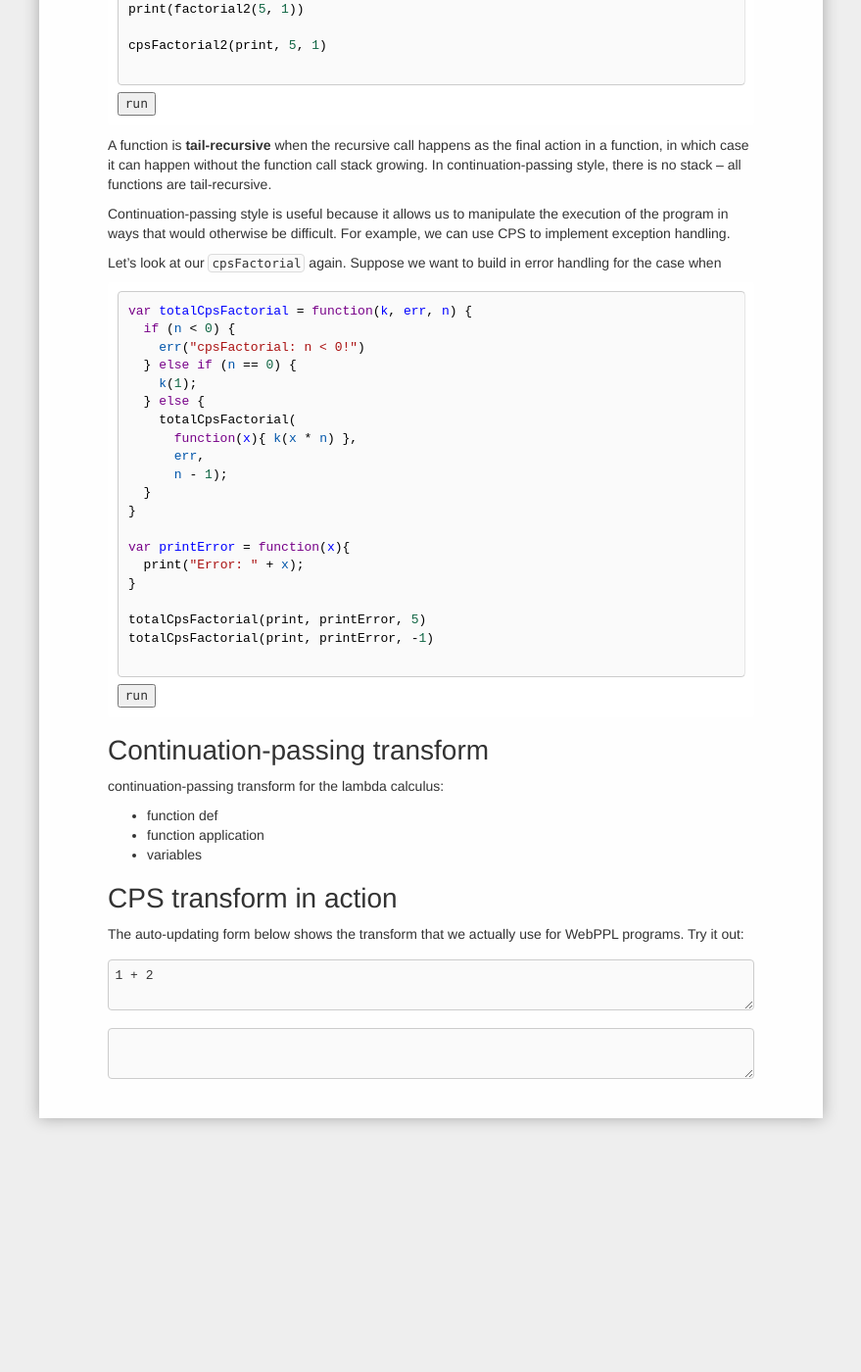
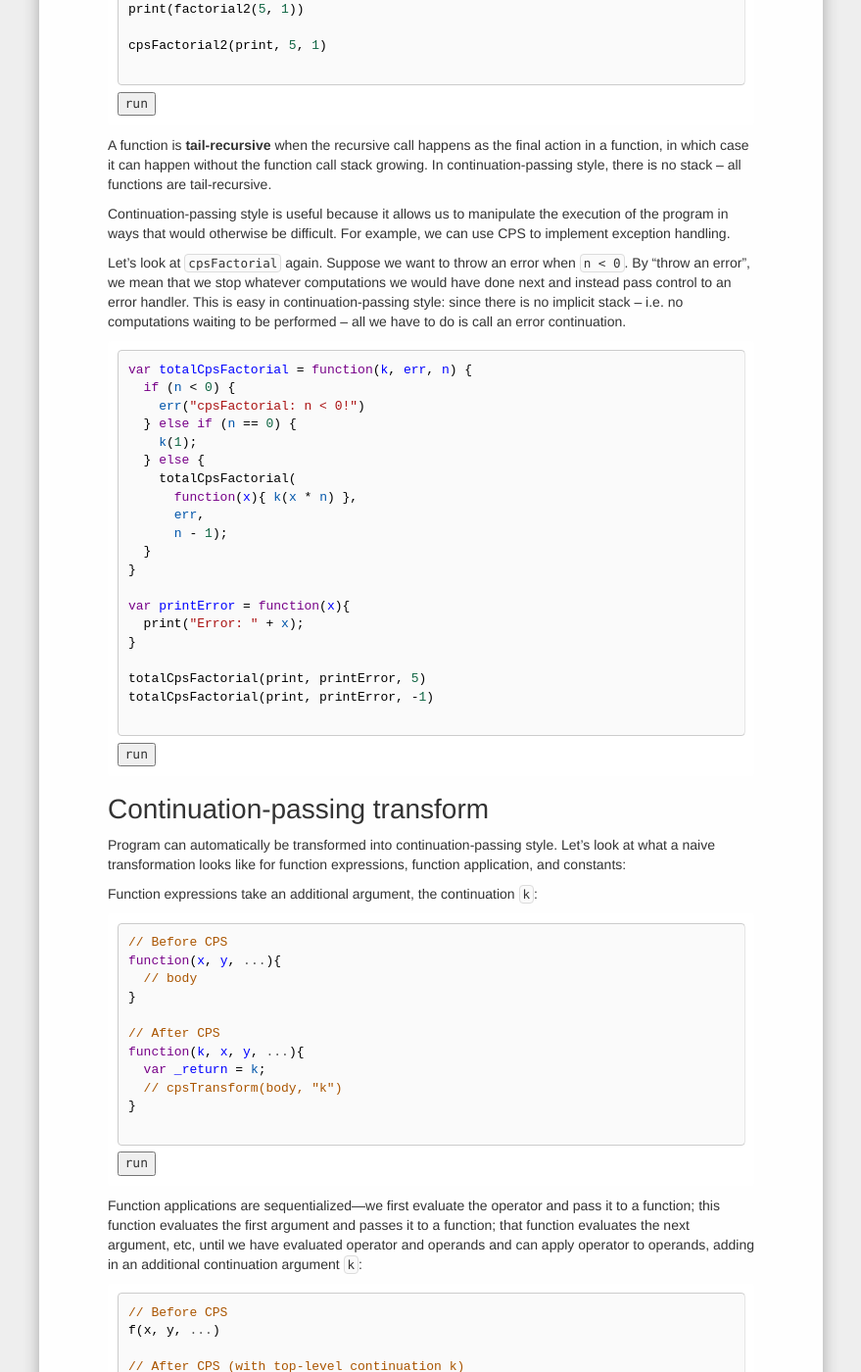
Before and after one commit to probmods/dippl, a Jekyll site: the page built from lectures/continuations.md, in a window 1280 px wide and 1400 px high, scrolled down 2192 px. Shown: the whole window at 98% size, without its empty margins (200-1079 px from the left). Built offline with Jekyll 4.4.1, drawn with Linux system fonts in a browser that asks for light colours; nearby versions of some CDN libraries; library files that are not in the unit come from our copies; some of the changed text lies outside the part shown.

Commit message:
Work on continuations.md

```diff
--- a/lectures/continuations.md
+++ b/lectures/continuations.md
@@ -98,7 +98,7 @@ A function is **tail-recursive** when the recursive call happens as the final ac
 
 Continuation-passing style is useful because it allows us to manipulate the execution of the program in ways that would otherwise be difficult. For example, we can use CPS to implement exception handling.
 
-Let's look at our `cpsFactorial` again. Suppose we want to build in error handling for the case when
+Let's look at `cpsFactorial` again. Suppose we want to throw an error when `n < 0`. By "throw an error", we mean that we stop whatever computations we would have done next and instead pass control to an error handler. This is easy in continuation-passing style: since there is no implicit stack -- i.e. no computations waiting to be performed -- all we have to do is call an error continuation.
 
 ~~~~
 var totalCpsFactorial = function(k, err, n) {
@@ -122,13 +122,52 @@ totalCpsFactorial(print, printError, 5)
 totalCpsFactorial(print, printError, -1)
 ~~~~
 
+
 ## Continuation-passing transform
 
-continuation-passing transform for the lambda calculus:
+Program can automatically be transformed into continuation-passing style. Let's look at what a naive transformation looks like for function expressions, function application, and constants:
 
-- function def
-- function application
-- variables
+Function expressions take an additional argument, the continuation `k`:
+
+~~~~
+// Before CPS
+function(x, y, ...){
+  // body
+}
+
+// After CPS
+function(k, x, y, ...){
+  var _return = k;
+  // cpsTransform(body, "k")
+}
+~~~~
+
+Function applications are sequentialized---we first evaluate the operator and pass it to a function; this function evaluates the first argument and passes it to a function; that function evaluates the next argument, etc, until we have evaluated operator and operands and can apply operator to operands, adding in an additional continuation argument `k`:
+
+~~~~
+// Before CPS
+f(x, y, ...)
+
+// After CPS (with top-level continuation k)
+(function (_s0) {
+    (function (_s1) {
+        (function (_s2) {
+            _s0(k, _s1, _s2);
+        }(y));
+    }(x));
+}(f));
+~~~~
+
+Constants get passed to the current continuation:
+
+~~~~
+// Before CPS:
+12
+
+// After CPS (with top-level continuation k)
+k(12)
+~~~~
+
 
 ## CPS transform in action
 
```
